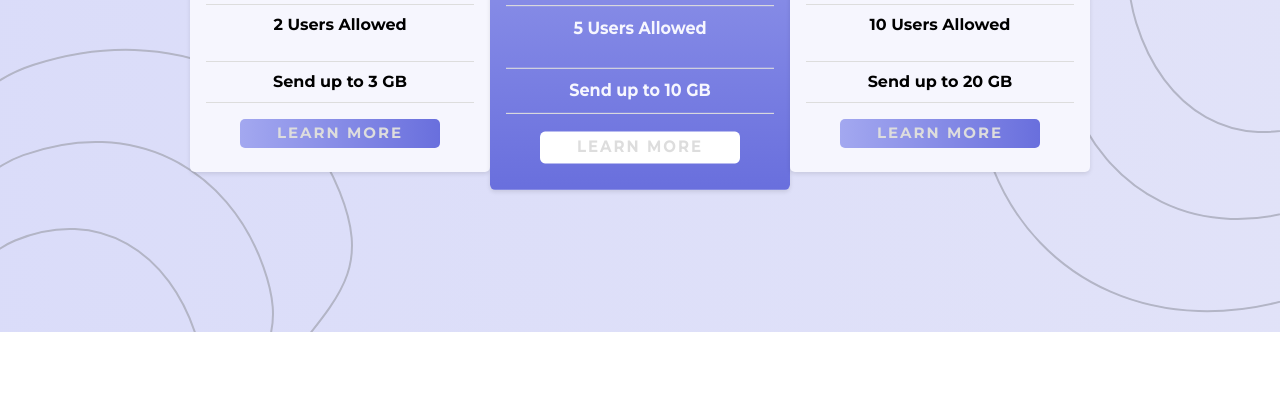
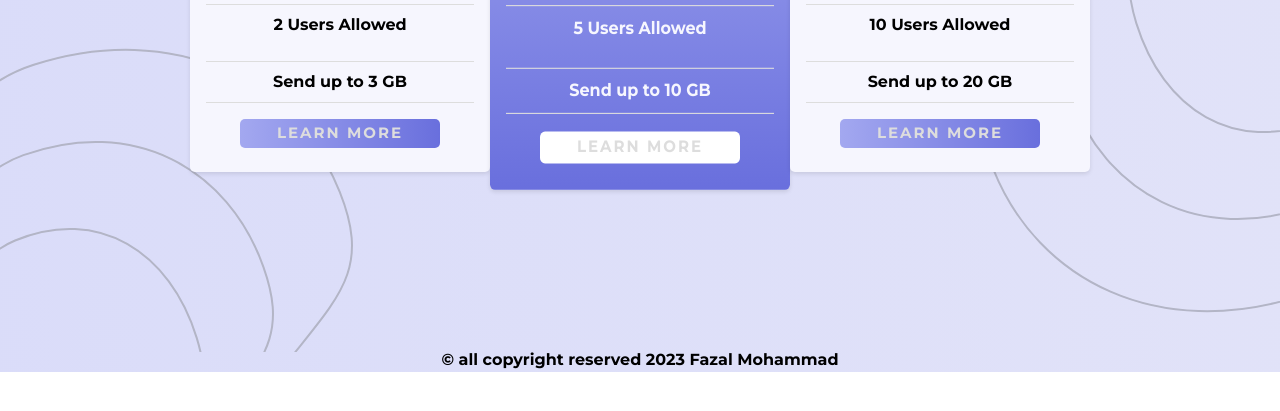
Before and after one commit to fazal2023/PricingPlan, a plain HTML site: page index.html in a window 1280 px wide. Shown: the part 345-756 px from the top of the page. Drawn offline with Linux system fonts and the light colour scheme.

Commit message:
copyright

```diff
--- a/css/style.css
+++ b/css/style.css
@@ -225,3 +225,9 @@ button a:active {
     width: 100%;
   }
 }
+
+.copyright {
+  text-align: center;
+
+  margin-top: 1rem;
+}
--- a/index.html
+++ b/index.html
@@ -54,6 +54,10 @@
           <button class="button"><a href="#"> learn more </a></button>
         </div>
       </div>
+      <p class="copyright">
+        © <span id="current-year"></span> all copyright reserved 2023 Fazal
+        Mohammad
+      </p>
     </section>
   </body>
 </html>
```
